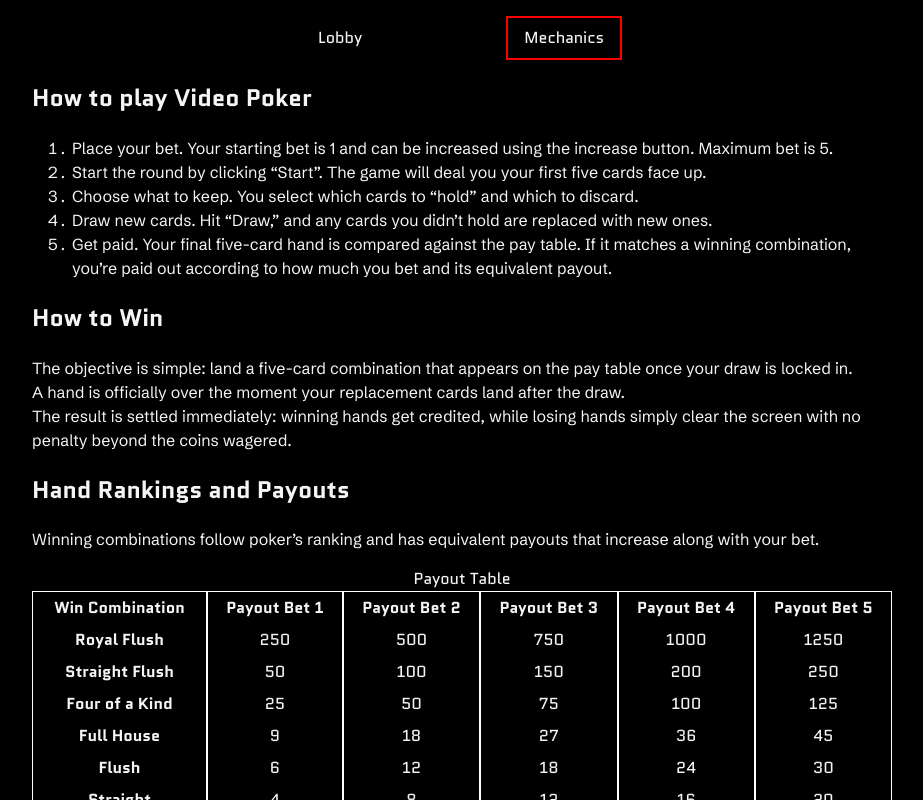
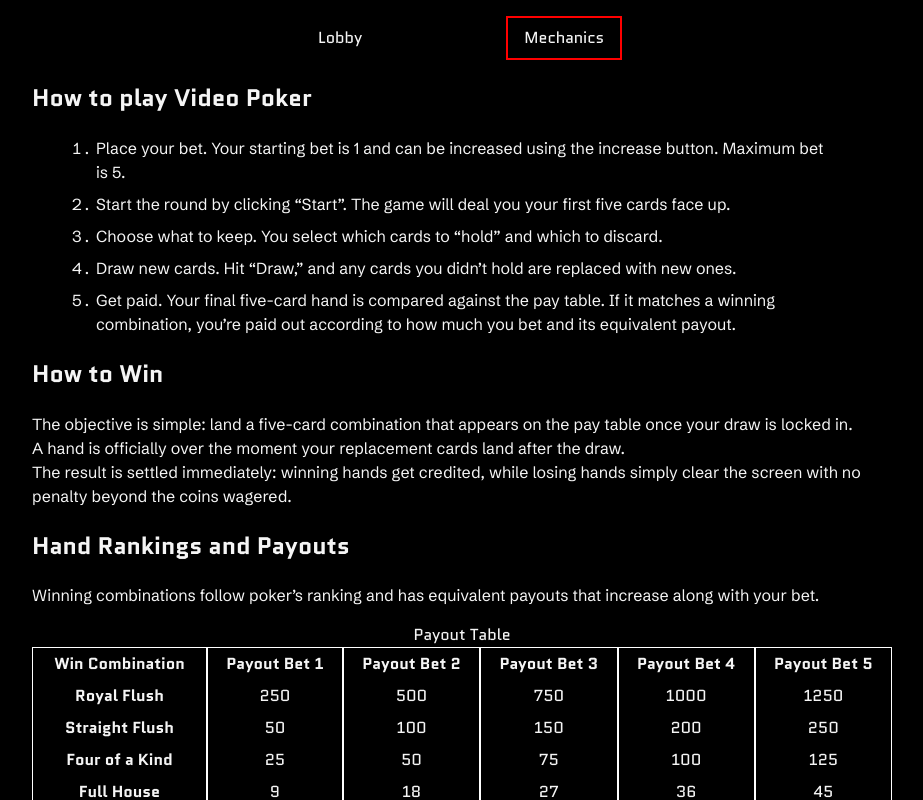
Before and after one commit to renzmarienollase-cmd/del1-React-Poker, a React (Vite) app: page /mechanics in a window 1280 px wide. Shown: the top 800 px of the page, without its empty margins (178-1101 px from the left). Built offline with nearby package versions, Linux system fonts and the light colour scheme.

Commit message:
Styling: fixed spacing on lists

```diff
--- a/src/components/Pages/Mechanics/Mechanics.css
+++ b/src/components/Pages/Mechanics/Mechanics.css
@@ -5,4 +5,13 @@
   p {
     font-family: "Schibsted Grotesk", sans-serif;
   }
+
+  ol {
+    padding: 0;
+    list-style-position: outside;
+  }
+
+  li {
+    margin: 0.5rem 4rem;
+  }
 }
```
